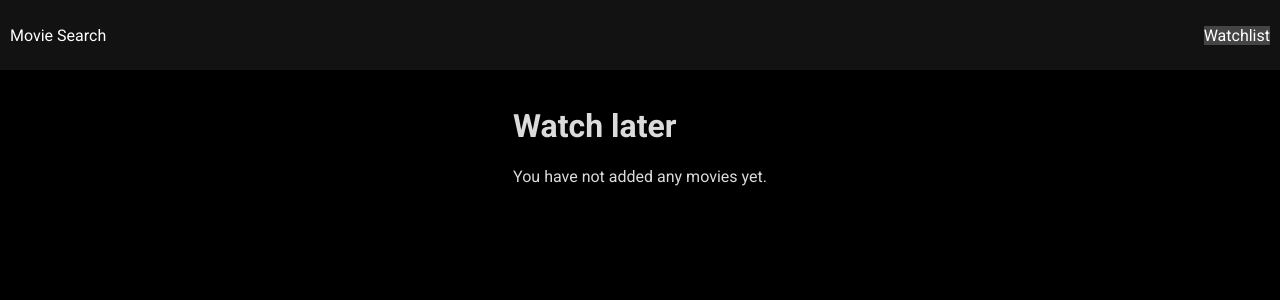
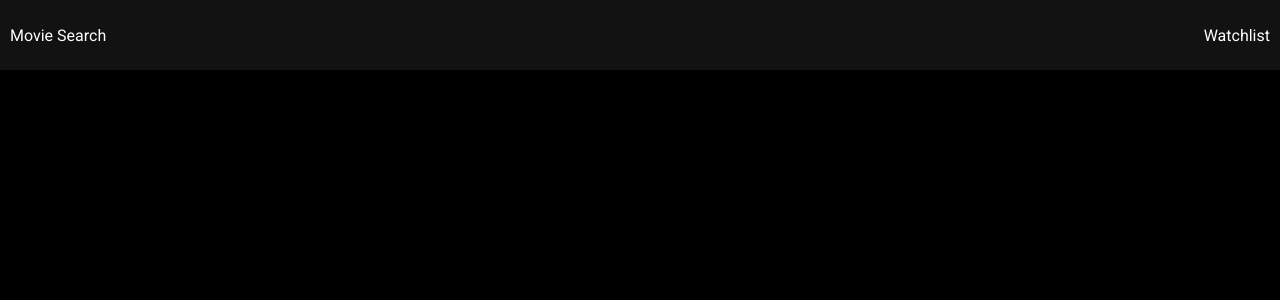
Before and after one commit to jrohlandt/demo--movie-search, a React (Create React App) app: page /watch-later in a window 1280 px wide. Shown: the top 300 px of the page. Built offline with nearby package versions, Linux system fonts and the light colour scheme.

Commit message:
Make changes to directory structure so I can host project in a subfolder.

```diff
--- a/package.json
+++ b/package.json
@@ -2,6 +2,7 @@
   "name": "movie-search",
   "version": "0.1.0",
   "private": true,
+  "homepage": "demos/movie-search",
   "dependencies": {
     "@testing-library/jest-dom": "^4.2.4",
     "@testing-library/react": "^9.5.0",
--- a/src/App.js
+++ b/src/App.js
@@ -29,8 +29,8 @@ const App = () => (
     <div className="wrapper">
       <TopNav />
       <div className="box content">
-        <Route exact path="/" component={Movies} />
-        <Route path="/watch-later" component={WatchLater} />
+        <Route exact path="/demos/movie-search/" component={Movies} />
+        <Route path="/demos/movie-search/watch-later" component={WatchLater} />
       </div>
       <div className="box footer"></div>
     </div>
--- a/src/Movie.jsx
+++ b/src/Movie.jsx
@@ -67,7 +67,7 @@ class Movie extends React.Component {
 
   componentDidMount() {
     this.setState({ heading: "Loading...", watchLater: this.getWatchLater() });
-    Ajax.get("/data/movies/popular.json")
+    Ajax.get("/demos/movie-search/data/movies/popular.json")
       .then(res => {
         if (typeof res.results != "undefined") {
           this.setState({
--- a/src/WatchLater.jsx
+++ b/src/WatchLater.jsx
@@ -22,7 +22,7 @@ class WatchLater extends Movie {
   componentDidMount() {
     const watchLater = this.getWatchLater();
     this.setState({ heading: "Loading...", watchLater });
-    Ajax.get("/data/movies/popular.json")
+    Ajax.get("/demos/movie-search/data/movies/popular.json")
       .then(res => {
         if (typeof res.results != "undefined") {
           this.setState({
--- a/src/components/TopNav.jsx
+++ b/src/components/TopNav.jsx
@@ -5,7 +5,7 @@ import { NavLink, Link } from "react-router-dom";
 const TopNav = props => (
   <div className="box header">
     <div className="header-logo">
-      <Link exact="true" to="/">
+      <Link exact="true" to="/demos/movie-search/">
         Movie Search
       </Link>
     </div>
@@ -13,7 +13,10 @@ const TopNav = props => (
       <nav>
         <ul>
           <li>
-            <NavLink to="/watch-later" activeClassName="top-nav-active">
+            <NavLink
+              to="/demos/movie-search/watch-later"
+              activeClassName="top-nav-active"
+            >
               <span>Watchlist</span>
             </NavLink>
           </li>
```
Also changed, not shown: 17 other files (tests, documents, lock files or other folders).
